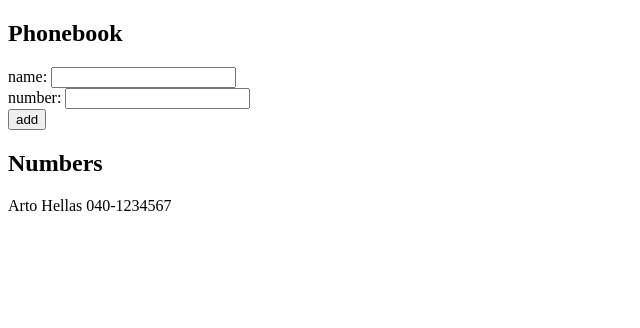
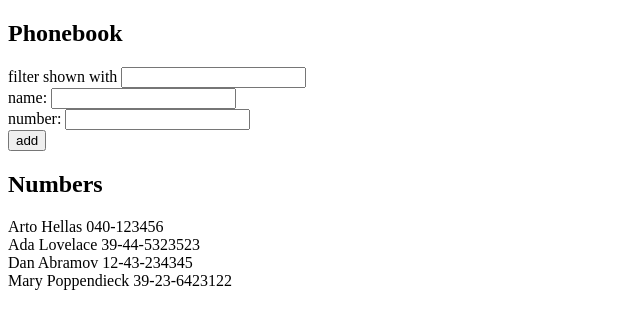
Before and after one commit to fedefagundez/fullstackcourse-university-helsinki, a React (Vite) app in the folder part2/phonebook/: page / in a window 1280 px wide. Shown: the top 328 px of the page, without its empty margins (0-640 px from the left). Built offline with nearby package versions, Linux system fonts and the light colour scheme.

Commit message:
Refactor

```diff
--- a/part2/phonebook/src/App.jsx
+++ b/part2/phonebook/src/App.jsx
@@ -2,17 +2,19 @@ import React, { useState } from "react";
 
 const App = () => {
   const [persons, setPersons] = useState([
-    { id: 1, name: "Arto Hellas", number: "040-1234567" }
+    { name: "Arto Hellas", number: "040-123456" },
+    { name: "Ada Lovelace", number: "39-44-5323523" },
+    { name: "Dan Abramov", number: "12-43-234345" },
+    { name: "Mary Poppendieck", number: "39-23-6423122" }
   ]);
   const [newName, setNewName] = useState("");
   const [newNumber, setNewNumber] = useState("");
+  const [newFilter, setNewFilter] = useState("");
 
-  const handleNameChange = (event) => {
-    setNewName(event.target.value);
-  };
-
-  const handleNumberChange = (event) => {
-    setNewNumber(event.target.value);
+  const handleNameChange = (event) => setNewName(event.target.value);
+  const handleNumberChange = (event) => setNewNumber(event.target.value);
+  const handleFilterChange = (event) => {
+    setNewFilter(event.target.value);
   };
 
   const addName = (event) => {
@@ -38,6 +40,10 @@ const App = () => {
       <h2>Phonebook</h2>
       <form onSubmit={addName}>
         <div>
+          filter shown with{" "}
+          <input value={newFilter} onChange={handleFilterChange} />
+        </div>
+        <div>
           name: <input value={newName} onChange={handleNameChange} />
         </div>
         <div>
```
